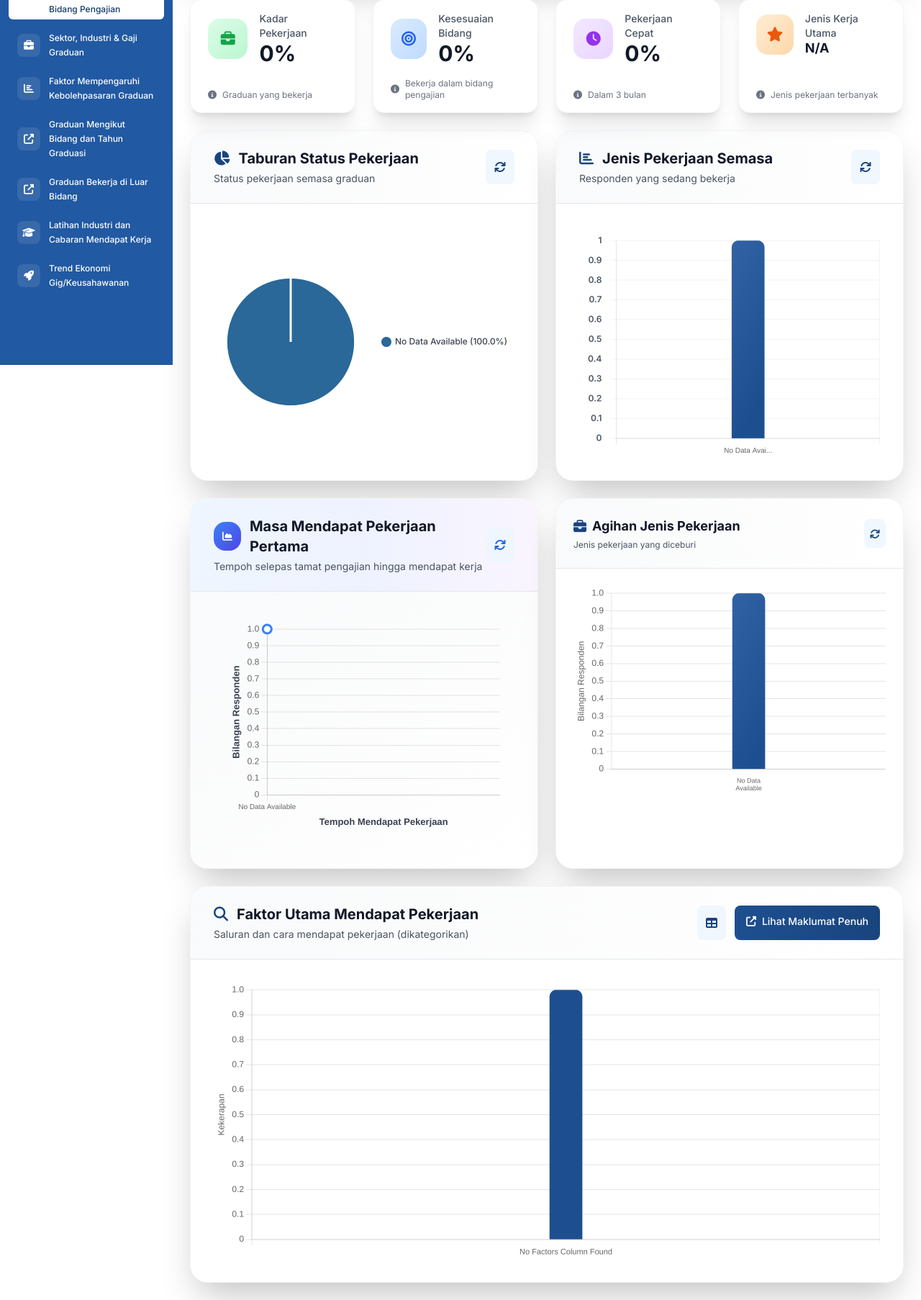
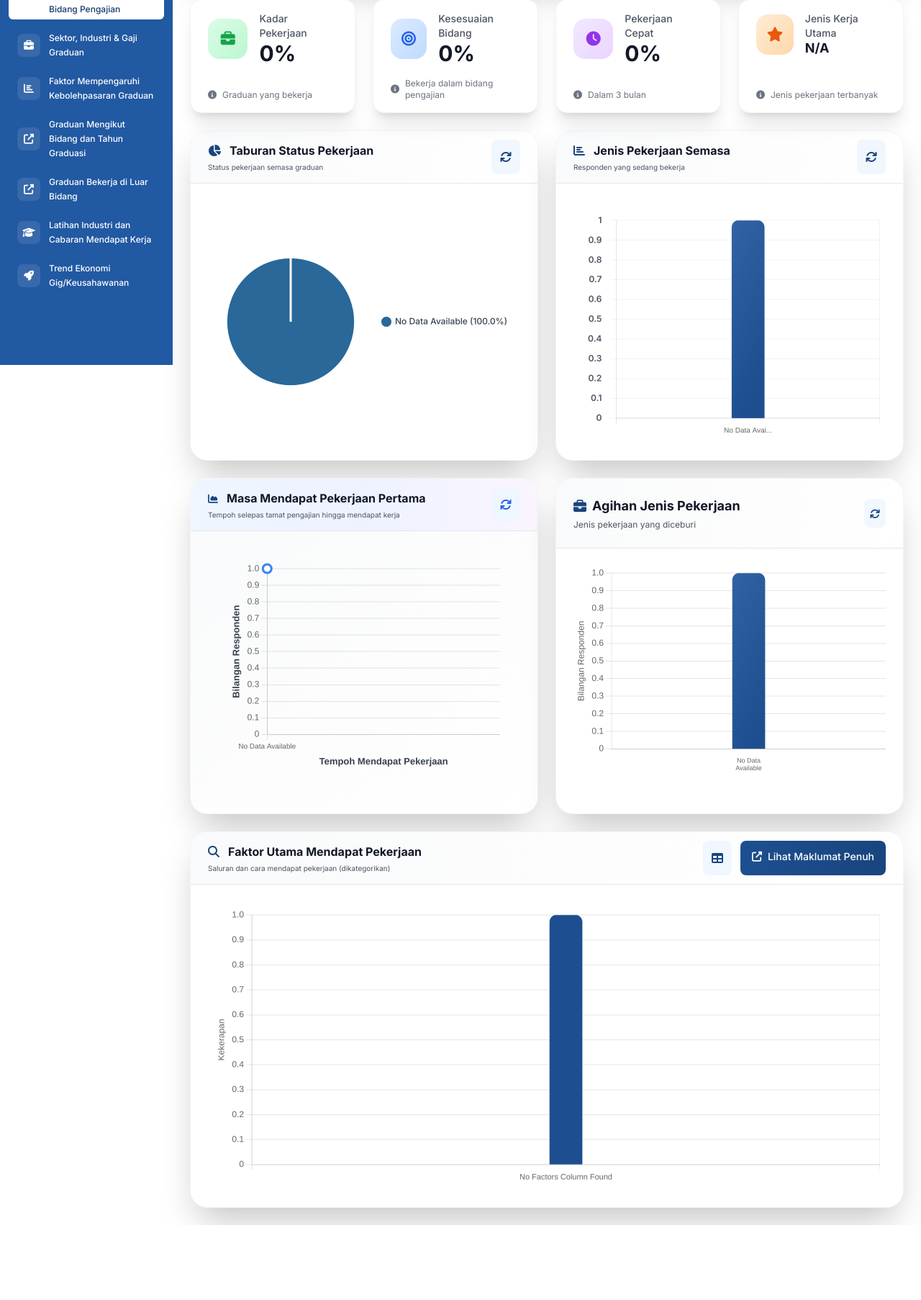
Before and after one commit to aisyahar23/Dashboard_UPTM, a Flask app: page /status-pekerjaan/ in a window 1280 px wide. Shown: the part 293-2099 px from the top of the page at 72% size. After the commit the page ends 1995 px from the top, so only its background shows below. Run offline with Flask 3, Linux system fonts and the light colour scheme; parts of the project's set-up code (start-up, migrations or seed data) failed here and were passed over; some libraries are stand-ins or nearby versions.

Commit message:
upd graph header

```diff
--- a/Website/templates/statuspekerjaan.html
+++ b/Website/templates/statuspekerjaan.html
@@ -353,14 +353,14 @@
         <!-- Employment Status - Pie Chart -->
         <div
             class="col-span-12 lg:col-span-6 bg-white rounded-3xl shadow-2xl border border-gray-100 overflow-hidden group hover:shadow-3xl transition-shadow duration-300">
-            <div class="px-8 py-6 bg-gradient-to-r from-gray-50 to-white border-b border-gray-200">
+            <div class="px-6 py-3 bg-gradient-to-r from-gray-50 to-white border-b border-gray-200">
                 <div class="flex items-center justify-between">
                     <div>
-                        <h3 class="text-xl font-bold text-gray-900 flex items-center">
+                        <h3 class="text-md font-bold text-gray-900 flex items-center">
                             <i class="fas fa-chart-pie text-primary-600 mr-3"></i>
                             Taburan Status Pekerjaan
                         </h3>
-                        <p class="text-gray-600 text-sm mt-1">Status pekerjaan semasa graduan</p>
+                        <p class="text-gray-600 text-[10px] mt-1">Status pekerjaan semasa graduan</p>
                     </div>
                     <div class="flex space-x-2">
                         <button @click="refreshChart('employment-status')"
@@ -389,14 +389,14 @@
         <!-- Current Job Status - Bar Chart -->
         <div
             class="col-span-12 lg:col-span-6 bg-white rounded-3xl shadow-2xl border border-gray-100 overflow-hidden group hover:shadow-3xl transition-shadow duration-300">
-            <div class="px-8 py-6 bg-gradient-to-r from-gray-50 to-white border-b border-gray-200">
+            <div class="px-6 py-3 bg-gradient-to-r from-gray-50 to-white border-b border-gray-200">
                 <div class="flex items-center justify-between">
                     <div>
-                        <h3 class="text-xl font-bold text-gray-900 flex items-center">
+                        <h3 class="text-md font-bold text-gray-900 flex items-center">
                             <i class="fas fa-chart-bar text-primary-600 mr-3"></i>
                             Jenis Pekerjaan Semasa
                         </h3>
-                        <p class="text-gray-600 text-sm mt-1">Responden yang sedang bekerja</p>
+                        <p class="text-gray-600 text-[10px] mt-1">Responden yang sedang bekerja</p>
                     </div>
                     <div class="flex space-x-2">
                         <button @click="refreshChart('job-status')"
@@ -425,17 +425,17 @@
         <!-- Time to First Job - Enhanced Area Chart -->
         <div
             class="col-span-12 lg:col-span-6 bg-white rounded-3xl shadow-2xl border border-gray-100 overflow-hidden group hover:shadow-3xl transition-all duration-300">
-            <div class="px-8 py-6 bg-gradient-to-r from-blue-50 via-indigo-50 to-purple-50 border-b border-gray-200">
+            <div class="px-6 py-3 bg-gradient-to-r from-blue-50 via-indigo-50 to-purple-50 border-b border-gray-200">
                 <div class="flex items-center justify-between">
                     <div>
-                        <h3 class="text-xl font-bold text-gray-900 flex items-center">
+                        <h3 class="text-md font-bold text-gray-900 flex items-center">
                             <div
-                                class="w-10 h-10 bg-gradient-to-br from-blue-500 to-indigo-600 rounded-2xl flex items-center justify-center mr-3">
-                                <i class="fas fa-chart-area text-white text-sm"></i>
+                                class="mr-3">
+                                <i class="fas fa-chart-area text-primary-600 text-sm"></i>
                             </div>
                             Masa Mendapat Pekerjaan Pertama
                         </h3>
-                        <p class="text-gray-600 text-sm mt-1">Tempoh selepas tamat pengajian hingga mendapat kerja</p>
+                        <p class="text-gray-600 text-[10px] mt-1">Tempoh selepas tamat pengajian hingga mendapat kerja</p>
                     </div>
                     <div class="flex space-x-2">
                         <button @click="refreshChart('time-to-job')"
@@ -500,14 +500,14 @@
         <!-- Job Finding Factors - Bar Chart -->
         <div
             class="col-span-12 bg-white rounded-3xl shadow-2xl border border-gray-100 overflow-hidden group hover:shadow-3xl transition-shadow duration-300">
-            <div class="px-8 py-6 bg-gradient-to-r from-gray-50 to-white border-b border-gray-200">
+            <div class="px-6 py-3 bg-gradient-to-r from-gray-50 to-white border-b border-gray-200">
                 <div class="flex items-center justify-between">
                     <div>
-                        <h3 class="text-xl font-bold text-gray-900 flex items-center">
+                        <h3 class="text-md font-bold text-gray-900 flex items-center">
                             <i class="fas fa-search text-primary-600 mr-3"></i>
                             Faktor Utama Mendapat Pekerjaan
                         </h3>
-                        <p class="text-gray-600 text-sm mt-1">Saluran dan cara mendapat pekerjaan (dikategorikan)</p>
+                        <p class="text-gray-600 text-[10px] mt-1">Saluran dan cara mendapat pekerjaan (dikategorikan)</p>
                     </div>
                     <div class="flex space-x-3">
                         <button @click="openTableModal('Job Finding Factors')"
```
Also changed, not shown: Website/templates/demografi.html (+10 -11 lines), Website/templates/industri_gaji.html (+12 -12 lines), Website/templates/sosioekonomi.html (+12 -12 lines).
